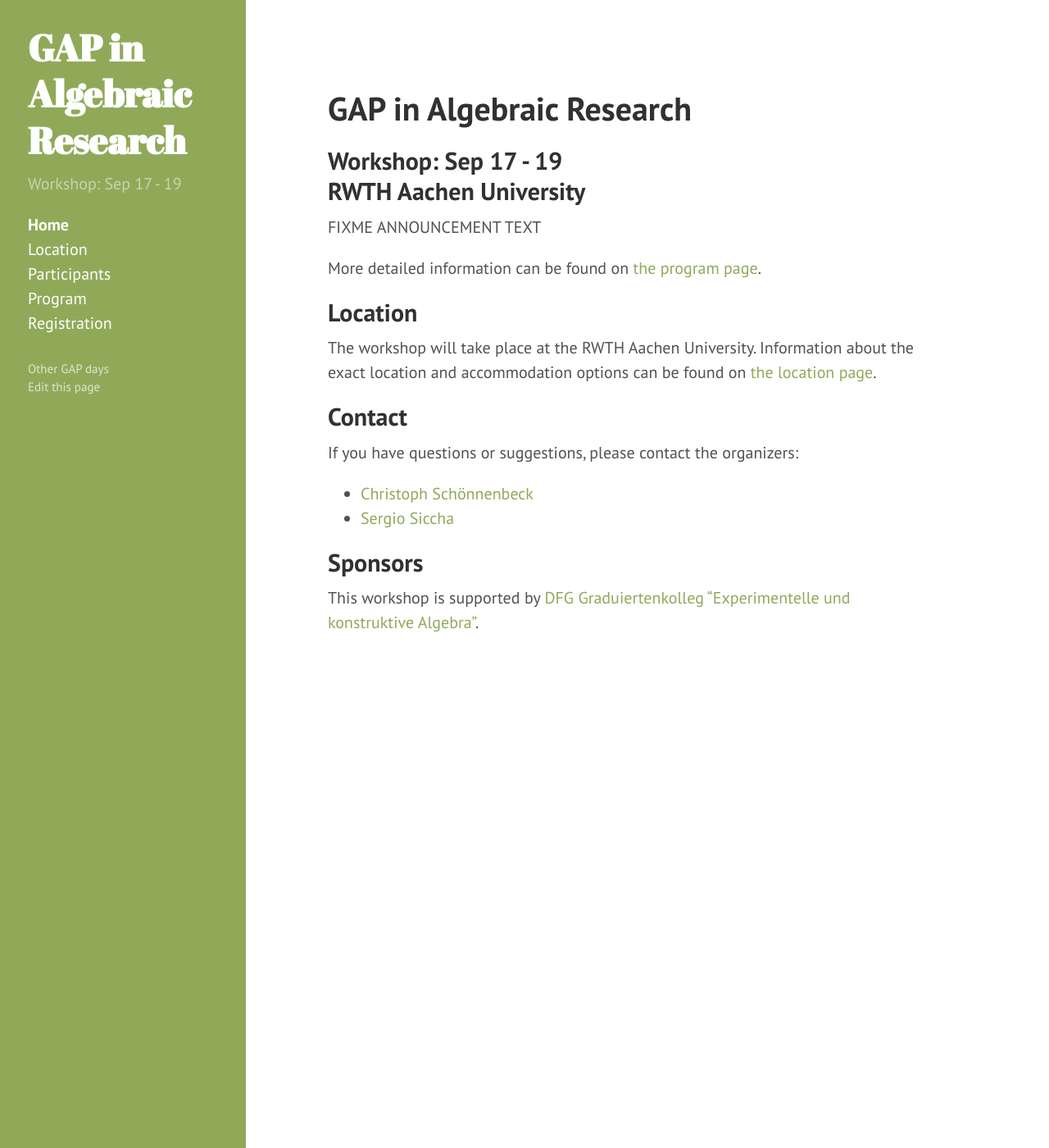
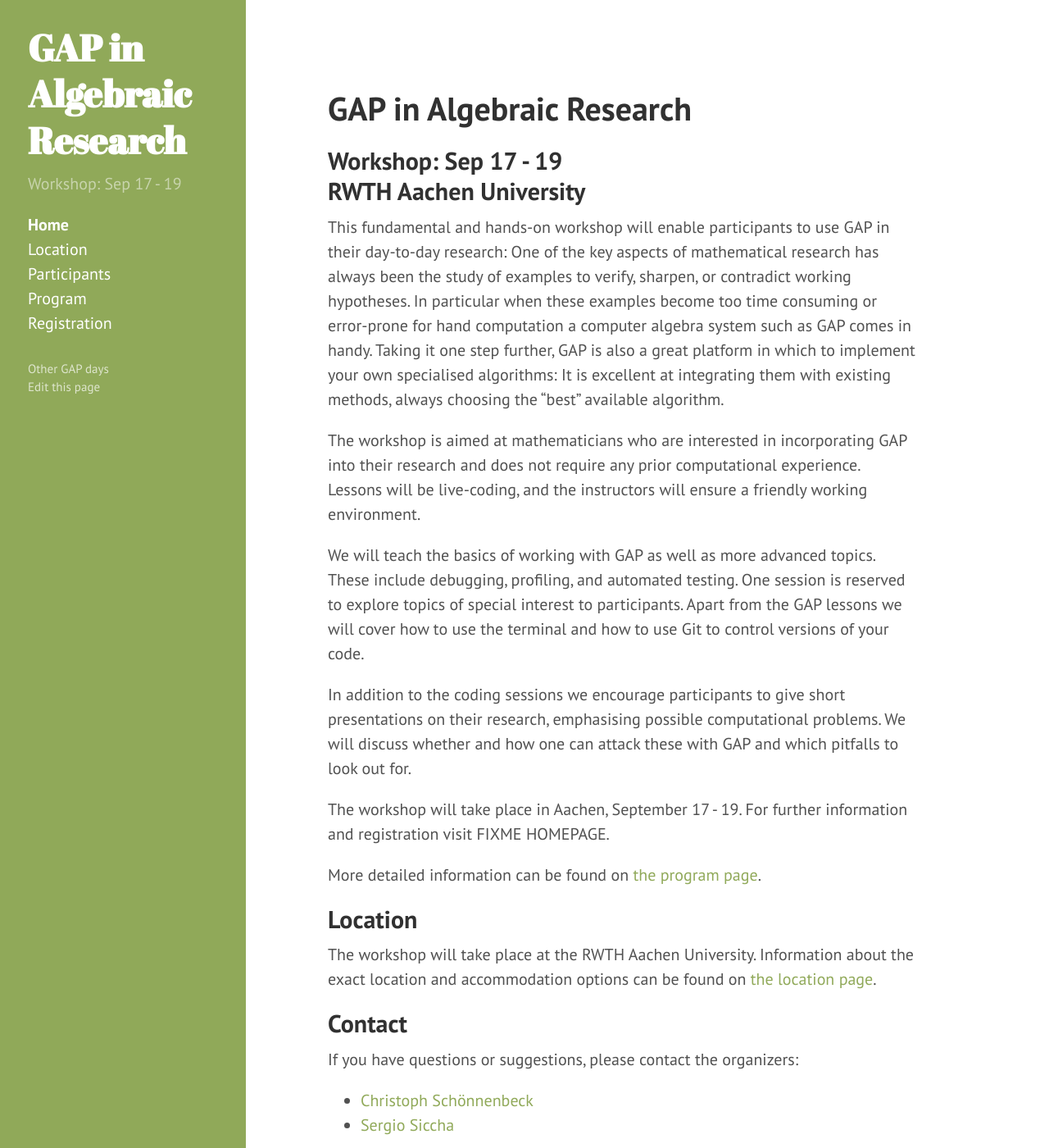
Before and after one commit to lbfm-rwth/gap-in-algebraic-research-2018, a Jekyll site: the page built from index.md, in a window 1280 px wide and 1400 px high. Shown: the whole window at 82% size. Built offline with Jekyll 4.4.1, drawn with Linux system fonts in a browser that asks for light colours.

Commit message:
Add announcement text

```diff
--- a/index.md
+++ b/index.md
@@ -7,7 +7,23 @@ title: Home
 
 ## {{ site.description }}<br> {{ site.location }}
 
-FIXME ANNOUNCEMENT TEXT
+This fundamental and hands-on workshop will enable participants to use GAP in their day-to-day research: One of the key aspects of mathematical research has always been the study of examples to verify, sharpen, or contradict working hypotheses.
+In particular when these examples become too time consuming or error-prone for hand computation a computer algebra system such as GAP comes in handy.
+Taking it one step further, GAP is also a great platform in which to implement your own specialised algorithms:
+It is excellent at integrating them with existing methods, always choosing the "best" available algorithm.
+
+The workshop is aimed at mathematicians who are interested in incorporating GAP into their research and does not require any prior computational experience.
+Lessons will be live-coding, and the instructors will ensure a friendly working environment.
+
+We will teach the basics of working with GAP as well as more advanced topics. These include debugging, profiling, and automated testing.
+One session is reserved to explore topics of special interest to participants.
+Apart from the GAP lessons we will cover how to use the terminal and how to use Git to control versions of your code.
+
+In addition to the coding sessions we encourage participants to give short presentations on their research, emphasising possible computational problems.
+We will discuss whether and how one can attack these with GAP and which pitfalls to look out for.
+
+The workshop will take place in Aachen, September 17 - 19.
+For further information and registration visit FIXME HOMEPAGE.
 
 More detailed information can be found on [the program page]({{ site.baseurl }}/program).
 
```
